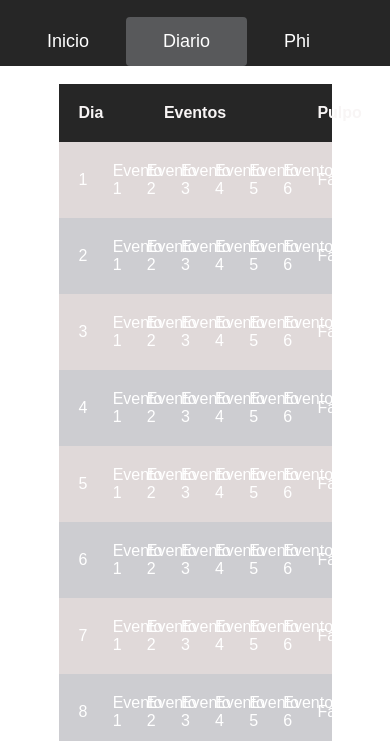
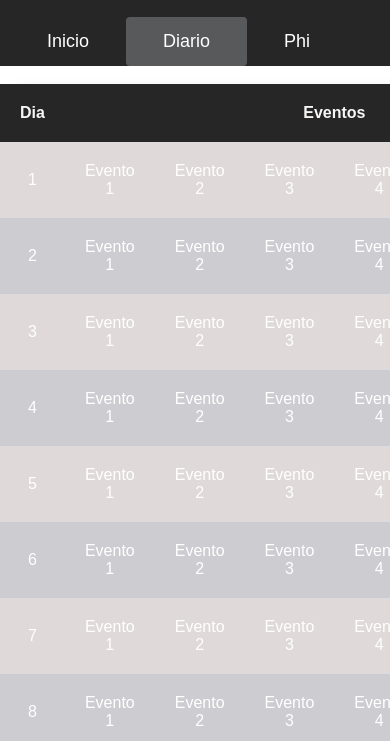
Before and after one commit to lorenzomoji/ElPopMariano, a plain HTML site: page front2/pages/diario.html in a window 390 px wide. Shown: the part 103-844 px from the top of the page. Drawn offline with Linux system fonts and the light colour scheme.

Commit message:
Actualizar

```diff
--- a/front2/style/styles.css
+++ b/front2/style/styles.css
@@ -89,6 +89,9 @@ table {
   border-collapse: collapse;
   color: white;
   table-layout: fixed;
+  -webkit-box-shadow: 12px 10px 18px -4px rgba(0,0,0,0.39);
+-moz-box-shadow: 12px 10px 18px -4px rgba(0,0,0,0.39);
+box-shadow: 12px 10px 18px -4px rgba(0,0,0,0.39);
 }
 
 th {
@@ -113,6 +116,12 @@ tr:nth-child(odd) {
 }
 
 /* Add media queries for responsiveness - when the screen is 500px wide or less, stack the links on top of each other */
+@media screen and (max-width: 975px) {
+  table {
+    width: 100%;
+  }
+}
+
 @media screen and (max-width: 900px) {
   section {
     display: block;
@@ -121,6 +130,14 @@ tr:nth-child(odd) {
     margin-left: 25%;
   }
 }
+
+@media screen and (max-width: 700px) {
+  table {
+    display: block;
+    overflow-x: auto;
+  }
+}
+
 @media screen and (max-width: 600px) {
   body {
     margin-left: 0%;
```
